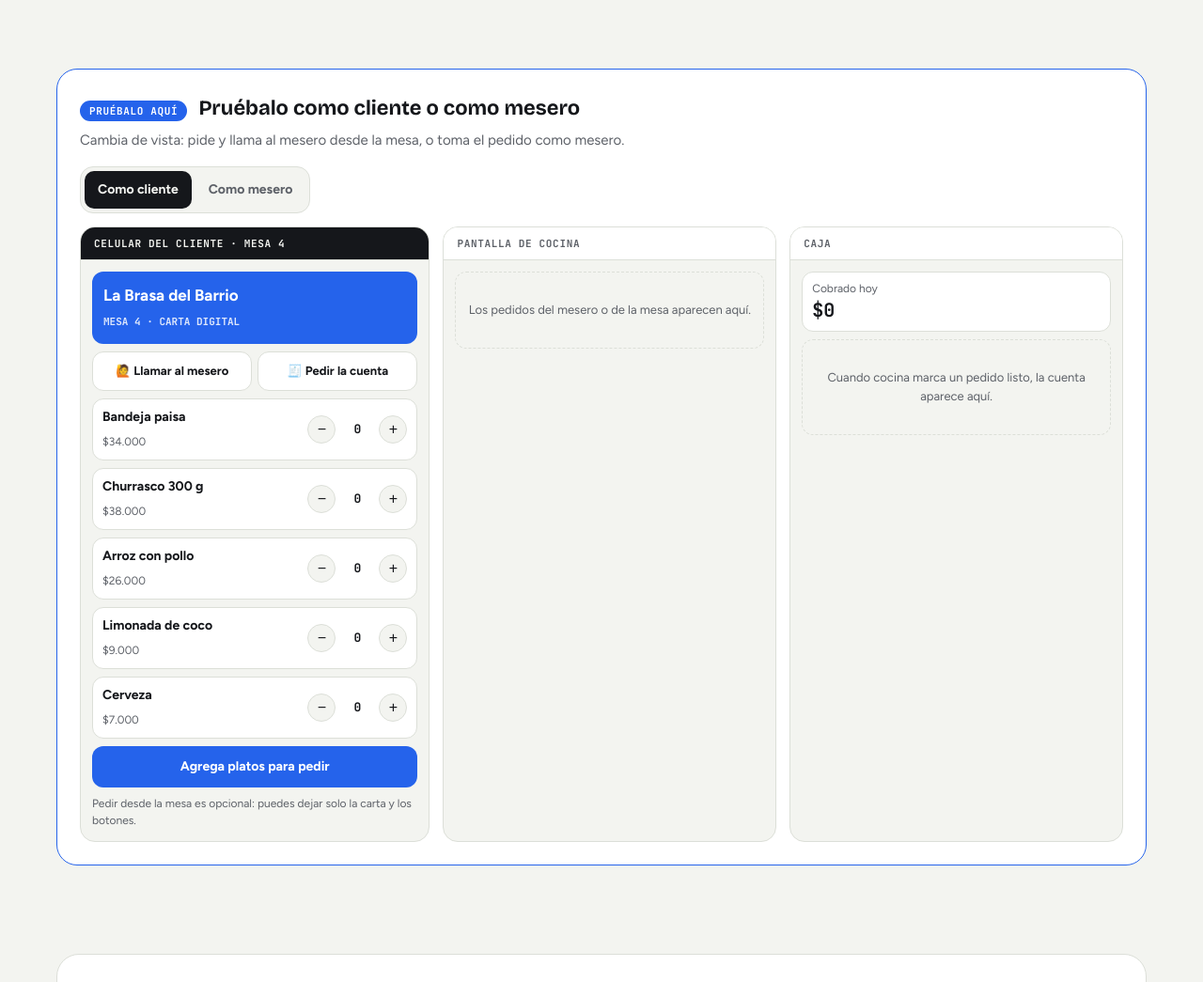
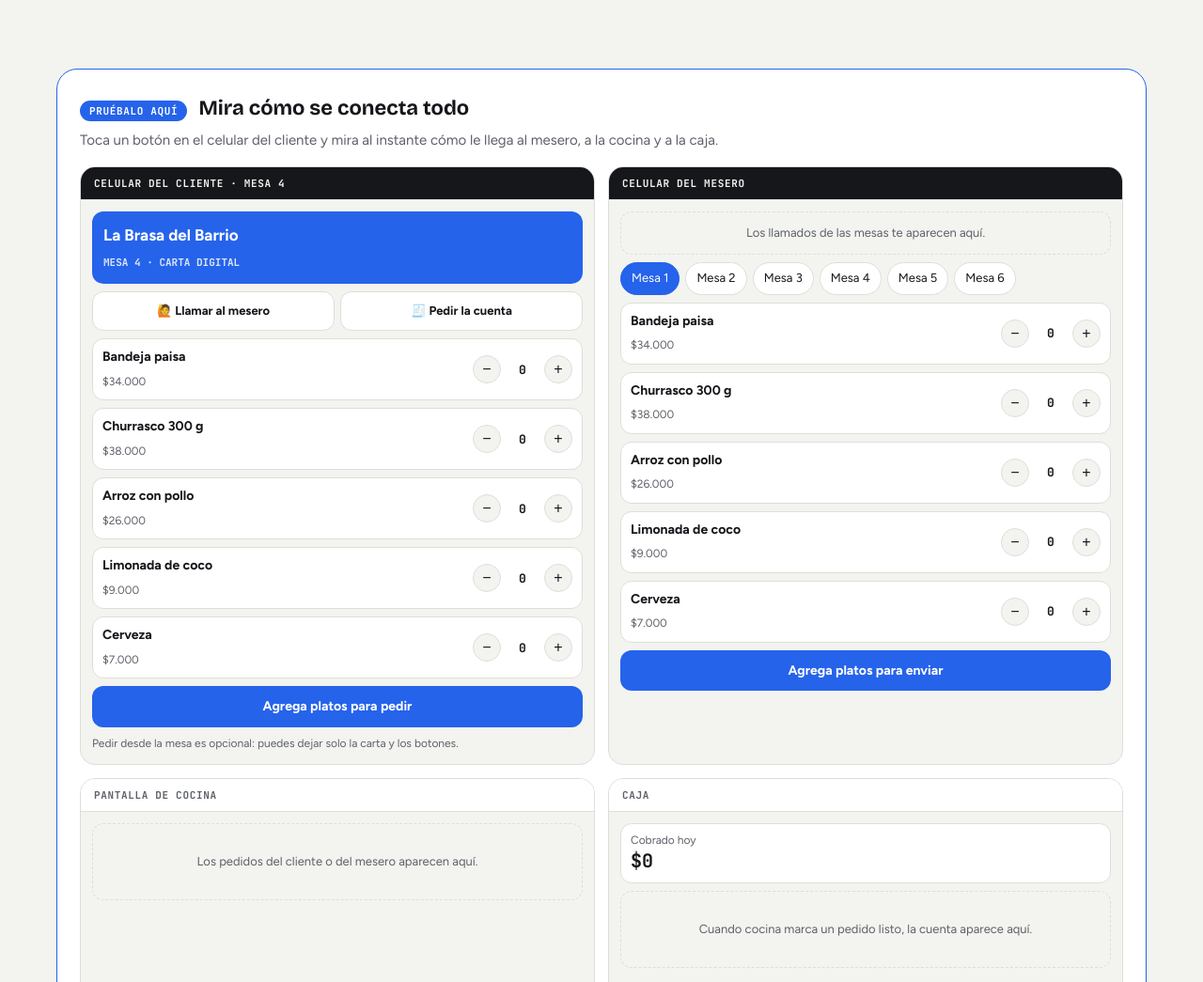
Before and after one commit to jibarraz-max/efiq, a plain HTML site: page index.html in a window 1280 px wide. Shown: the part 2495-3540 px from the top of the page at 94% size. Drawn offline with nearby package versions, Linux system fonts and the light colour scheme.

Commit message:
Demo de restaurante: cliente, mesero, cocina y caja a la vez
Co-Authored-By: Claude Opus 5.5 <noreply@anthropic.com>
Claude-Session: https://claude.ai/code/session_01J4WT2sJjRTh9VEisfBYVBL

```diff
--- a/index.html
+++ b/index.html
@@ -272,7 +272,7 @@ section{padding:84px 0}
 .dbox-h{display:flex;flex-wrap:wrap;align-items:baseline;gap:6px 12px;margin-bottom:16px}
 .dbox-h b{font-family:var(--display);font-size:22px}.dbox-h small{color:var(--muted);font-size:15px;flex-basis:100%}
 .dtag{font:700 11px var(--mono);text-transform:uppercase;letter-spacing:.06em;background:var(--signal);color:var(--signal-ink);padding:4px 10px;border-radius:99px}
-.dgrid{display:grid;gap:14px}.dgrid.d3{grid-template-columns:1.05fr 1fr 1fr}.dgrid.d2{grid-template-columns:1fr 1.2fr}
+.dgrid{display:grid;gap:14px}.dgrid.d3{grid-template-columns:1.05fr 1fr 1fr}.dgrid.d4{grid-template-columns:1fr 1fr}.dgrid.d2{grid-template-columns:1fr 1.2fr}
 .pane{background:var(--paper);border:1px solid var(--line);border-radius:16px;overflow:hidden;display:flex;flex-direction:column;min-height:340px}
 .pane-h{font:700 11px var(--mono);text-transform:uppercase;letter-spacing:.06em;color:var(--muted);padding:10px 14px;border-bottom:1px solid var(--line);background:var(--card)}
 .pane.pcel .pane-h{background:var(--ink);color:var(--paper)}
@@ -291,6 +291,7 @@ section{padding:84px 0}
 .tkt{background:var(--card);border:1px solid var(--line);border-left:4px solid var(--signal);border-radius:10px;padding:9px 10px;display:flex;flex-direction:column;gap:6px;animation:entra .4s cubic-bezier(.2,.9,.3,1.2)}
 .tkt.prep{border-left-color:#e08a00}.tkt-h{display:flex;justify-content:space-between;align-items:center}.tkt ul{margin:0;padding-left:18px;font-size:13px}
 .est2{font:700 10px var(--mono);text-transform:uppercase;background:var(--warn-bg);color:var(--signal);padding:3px 7px;border-radius:99px}.tkt.prep .est2{background:#fff3dc;color:#9a5d00}
+.vacio2.sm{padding:12px 8px}.llam.flash{animation:entra .4s,flash 1.2s ease-out}@keyframes flash{0%{box-shadow:0 0 0 0 rgba(224,138,0,.7)}100%{box-shadow:0 0 0 14px rgba(224,138,0,0)}}
 .vacio2{color:var(--muted);font-size:13px;text-align:center;padding:30px 8px;border:1.5px dashed var(--line);border-radius:12px;margin:0}
 .aviso{background:var(--warn-bg);color:var(--signal);font-weight:700;font-size:13px;border-radius:10px;padding:8px 10px}.aviso.ok{background:var(--ok-bg);color:var(--ok)}
 .kpi{background:var(--card);border:1px solid var(--line);border-radius:12px;padding:8px 10px}.kpi small{display:block;color:var(--muted);font-size:12px}.kpi b{font:700 20px var(--mono)}
@@ -329,7 +330,7 @@ section{padding:84px 0}
 .carta-mini{background:var(--signal);color:var(--signal-ink);border-radius:12px;padding:12px}.carta-mini b{display:block}.carta-mini small{font:600 11px var(--mono);text-transform:uppercase;opacity:.85}
 .dos{display:grid;grid-template-columns:1fr 1fr;gap:6px}.dos .dbtn{font-size:13px;padding:10px 6px}
 @media (max-width:980px){.dgrid.d3,.dgrid.d2{grid-template-columns:1fr 1fr}.dgrid.d3 .pane:first-child{grid-column:1/-1}}
-@media (max-width:640px){.dgrid.d3,.dgrid.d2{grid-template-columns:1fr}.pane{min-height:0}}
+@media (max-width:640px){.dgrid.d3,.dgrid.d2,.dgrid.d4{grid-template-columns:1fr}.pane{min-height:0}}
 
 /* ---------- comparación ---------- */
 .tabla-wrap{overflow-x:auto;border:1px solid var(--line);border-radius:16px;background:var(--card)}
@@ -733,39 +734,34 @@ function caja(id, titulo, sub, panes) {
   return panes.map(([n, cls]) => { const body = $('div', { cls: 'pane-b' }); g.append($('div', { cls: 'pane ' + (cls || '') }, $('div', { cls: 'pane-h', txt: n }), body)); return body; });
 }
 
-/* Restaurante: como mesero o como cliente → cocina → caja */
+/* Restaurante: cliente y mesero a la vez → cocina → caja */
 (() => {
   const P = [['Bandeja paisa', 34000], ['Churrasco 300 g', 38000], ['Arroz con pollo', 26000], ['Limonada de coco', 9000], ['Cerveza', 7000]];
-  const [pm, pc, pk] = caja('p-rest', 'Pruébalo como cliente o como mesero', 'Cambia de vista: pide y llama al mesero desde la mesa, o toma el pedido como mesero.', [['Celular del mesero', 'pcel'], ['Pantalla de cocina'], ['Caja']]);
-  const box = pm.closest('.dbox'), head = pm.parentElement.querySelector('.pane-h');
-  const seg = $('div', { cls: 'seg', role: 'group', 'aria-label': 'Ver como' }); box.insertBefore(seg, box.querySelector('.dgrid'));
-  let rol = 'cliente', mesa = 1, cart = {}, cartC = {}, tks = [], n = 0, cobrado = 0, aviso = '', avisoC = '', llam = [];
   const MC = 4;
+  const [pcl, pm, pc, pk] = caja('p-rest', 'Mira cómo se conecta todo', 'Toca un botón en el celular del cliente y mira al instante cómo le llega al mesero, a la cocina y a la caja.', [['Celular del cliente · mesa ' + MC, 'pcel'], ['Celular del mesero', 'pcel'], ['Pantalla de cocina'], ['Caja']]);
+  let mesa = 1, cart = {}, cartC = {}, tks = [], n = 0, cobrado = 0, aviso = '', avisoC = '', llam = [], nuevo = -1;
   function filas(c) { return P.map(([nm, pr]) => { const q = c[nm] || 0; return $('div', { cls: 'fila' }, $('div', {}, $('b', { txt: nm }), $('small', { txt: pesos(pr) })), $('div', { cls: 'qty' }, $('button', { type: 'button', 'aria-label': 'Quitar ' + nm, txt: '−', on: { click: () => { if (q) { c[nm] = q - 1; render(); } } } }), $('span', { txt: q }), $('button', { type: 'button', 'aria-label': 'Agregar ' + nm, txt: '+', on: { click: () => { c[nm] = q + 1; render(); } } }))); }); }
   const total = c => P.reduce((s, [nm, pr]) => s + (c[nm] || 0) * pr, 0);
   function enviar(c, m, quien) { tks.unshift({ id: ++n, mesa: m, quien, items: P.filter(([nm]) => c[nm]).map(([nm]) => [c[nm], nm]), tot: total(c), est: 'nuevo' }); for (const k in c) delete c[k]; }
-  function llamar(tipo) { if (!llam.some(l => l.tipo === tipo)) llam.push({ mesa: MC, tipo }); avisoC = tipo === 'cuenta' ? '✓ Pediste la cuenta. El mesero ya la trae.' : '✓ Llamaste al mesero. Ya viene a tu mesa.'; render(); }
+  function llamar(tipo) { if (!llam.some(l => l.tipo === tipo)) { llam.push({ mesa: MC, tipo }); nuevo = llam.length - 1; } avisoC = tipo === 'cuenta' ? '✓ Pediste la cuenta. El mesero ya la trae.' : '✓ Llamaste al mesero. Ya viene a tu mesa.'; render(); }
   function render() {
-    seg.replaceChildren(...[['cliente', 'Como cliente'], ['mesero', 'Como mesero']].map(([k, t]) => { const b = $('button', { type: 'button', 'aria-pressed': rol === k ? 'true' : 'false', txt: t, on: { click: () => { rol = k; render(); } } }); if (k === 'mesero' && llam.length) b.append($('i', { cls: 'badge2', txt: llam.length })); return b; }));
+    pcl.replaceChildren();
+    if (avisoC) pcl.append($('div', { cls: 'aviso ok', txt: avisoC }));
+    pcl.append($('div', { cls: 'carta-mini' }, $('b', { txt: 'La Brasa del Barrio' }), $('small', { txt: 'Mesa ' + MC + ' · carta digital' })));
+    pcl.append($('div', { cls: 'dos' }, $('button', { type: 'button', cls: 'dbtn sec', txt: '🙋 Llamar al mesero', on: { click: () => llamar('mesero') } }), $('button', { type: 'button', cls: 'dbtn sec', txt: '🧾 Pedir la cuenta', on: { click: () => llamar('cuenta') } })));
+    pcl.append(...filas(cartC)); const tc = total(cartC);
+    pcl.append($('button', { type: 'button', cls: 'dbtn full', txt: tc ? 'Enviar mi pedido a cocina · ' + pesos(tc) : 'Agrega platos para pedir', on: { click: () => { if (!tc) return; enviar(cartC, MC, 'cliente'); avisoC = '✓ Tu pedido llegó a la cocina.'; render(); } } }));
+    pcl.append($('small', { cls: 'linea', txt: 'Pedir desde la mesa es opcional: puedes dejar solo la carta y los botones.' }));
     pm.replaceChildren();
-    if (rol === 'cliente') {
-      head.textContent = 'Celular del cliente · mesa ' + MC;
-      if (avisoC) pm.append($('div', { cls: 'aviso ok', txt: avisoC }));
-      pm.append($('div', { cls: 'carta-mini' }, $('b', { txt: 'La Brasa del Barrio' }), $('small', { txt: 'Mesa ' + MC + ' · carta digital' })));
-      pm.append($('div', { cls: 'dos' }, $('button', { type: 'button', cls: 'dbtn sec', txt: '🙋 Llamar al mesero', on: { click: () => llamar('mesero') } }), $('button', { type: 'button', cls: 'dbtn sec', txt: '🧾 Pedir la cuenta', on: { click: () => llamar('cuenta') } })));
-      pm.append(...filas(cartC)); const t = total(cartC);
-      pm.append($('button', { type: 'button', cls: 'dbtn full', txt: t ? 'Enviar mi pedido a cocina · ' + pesos(t) : 'Agrega platos para pedir', on: { click: () => { if (!t) return; enviar(cartC, MC, 'cliente'); avisoC = '✓ Tu pedido llegó a la cocina.'; render(); } } }));
-      pm.append($('small', { cls: 'linea', txt: 'Pedir desde la mesa es opcional: puedes dejar solo la carta y los botones.' }));
-    } else {
-      head.textContent = 'Celular del mesero';
-      llam.forEach((l, i) => pm.append($('div', { cls: 'llam' }, $('span', { txt: (l.tipo === 'cuenta' ? '🧾 Mesa ' + l.mesa + ' pide la cuenta' : '🙋 Mesa ' + l.mesa + ' te llama') }), $('button', { type: 'button', cls: 'dbtn sm', txt: 'Atender', on: { click: () => { llam.splice(i, 1); render(); } } }))));
-      if (aviso) pm.append($('div', { cls: 'aviso', txt: aviso }));
-      pm.append($('div', { cls: 'chips' }, ...[1, 2, 3, 4, 5, 6].map(m => $('button', { type: 'button', cls: 'chip' + (m === mesa ? ' on' : ''), txt: 'Mesa ' + m, on: { click: () => { mesa = m; render(); } } }))));
-      pm.append(...filas(cart)); const t = total(cart);
-      pm.append($('button', { type: 'button', cls: 'dbtn full', txt: t ? 'Enviar mesa ' + mesa + ' a cocina · ' + pesos(t) : 'Agrega platos para enviar', on: { click: () => { if (!t) return; enviar(cart, mesa, 'mesero'); aviso = ''; render(); } } }));
-    }
+    if (!llam.length && !aviso) pm.append($('p', { cls: 'vacio2 sm', txt: 'Los llamados de las mesas te aparecen aquí.' }));
+    llam.forEach((l, i) => pm.append($('div', { cls: 'llam' + (i === nuevo ? ' flash' : '') }, $('span', { txt: l.tipo === 'cuenta' ? '🧾 Mesa ' + l.mesa + ' pide la cuenta' : '🙋 Mesa ' + l.mesa + ' te llama' }), $('button', { type: 'button', cls: 'dbtn sm', txt: 'Atender', on: { click: () => { llam.splice(i, 1); nuevo = -1; render(); } } }))));
+    nuevo = -1;
+    if (aviso) pm.append($('div', { cls: 'aviso', txt: aviso }));
+    pm.append($('div', { cls: 'chips' }, ...[1, 2, 3, 4, 5, 6].map(m => $('button', { type: 'button', cls: 'chip' + (m === mesa ? ' on' : ''), txt: 'Mesa ' + m, on: { click: () => { mesa = m; render(); } } }))));
+    pm.append(...filas(cart)); const tm = total(cart);
+    pm.append($('button', { type: 'button', cls: 'dbtn full', txt: tm ? 'Enviar mesa ' + mesa + ' a cocina · ' + pesos(tm) : 'Agrega platos para enviar', on: { click: () => { if (!tm) return; enviar(cart, mesa, 'mesero'); aviso = ''; render(); } } }));
     pc.replaceChildren(); const enC = tks.filter(t => t.est === 'nuevo' || t.est === 'prep');
-    if (!enC.length) pc.append($('p', { cls: 'vacio2', txt: 'Los pedidos del mesero o de la mesa aparecen aquí.' }));
+    if (!enC.length) pc.append($('p', { cls: 'vacio2', txt: 'Los pedidos del cliente o del mesero aparecen aquí.' }));
     enC.forEach(t => pc.append($('div', { cls: 'tkt ' + t.est }, $('div', { cls: 'tkt-h' }, $('b', { txt: 'Mesa ' + t.mesa }), $('span', { cls: 'est2', txt: t.est === 'nuevo' ? 'Nuevo' : 'Preparando' })), $('small', { cls: 'linea', txt: t.quien === 'cliente' ? 'Pedido desde la mesa' : 'Tomado por el mesero' }), $('ul', {}, ...t.items.map(([q, nm]) => $('li', { txt: q + '× ' + nm }))), $('button', { type: 'button', cls: 'dbtn sm', txt: t.est === 'nuevo' ? 'Empezar a preparar' : 'Marcar listo', on: { click: () => { if (t.est === 'nuevo') t.est = 'prep'; else { t.est = 'listo'; aviso = '🔔 Mesa ' + t.mesa + ': el pedido está listo para llevar'; if (t.mesa === MC) avisoC = '🍽️ Tu pedido ya está listo, va para tu mesa.'; } render(); } } }))));
     pk.replaceChildren(); const mesas = {}; tks.filter(t => t.est === 'listo').forEach(t => { mesas[t.mesa] = (mesas[t.mesa] || 0) + t.tot; });
     pk.append($('div', { cls: 'kpi' }, $('small', { txt: 'Cobrado hoy' }), $('b', { txt: pesos(cobrado) })));
```
